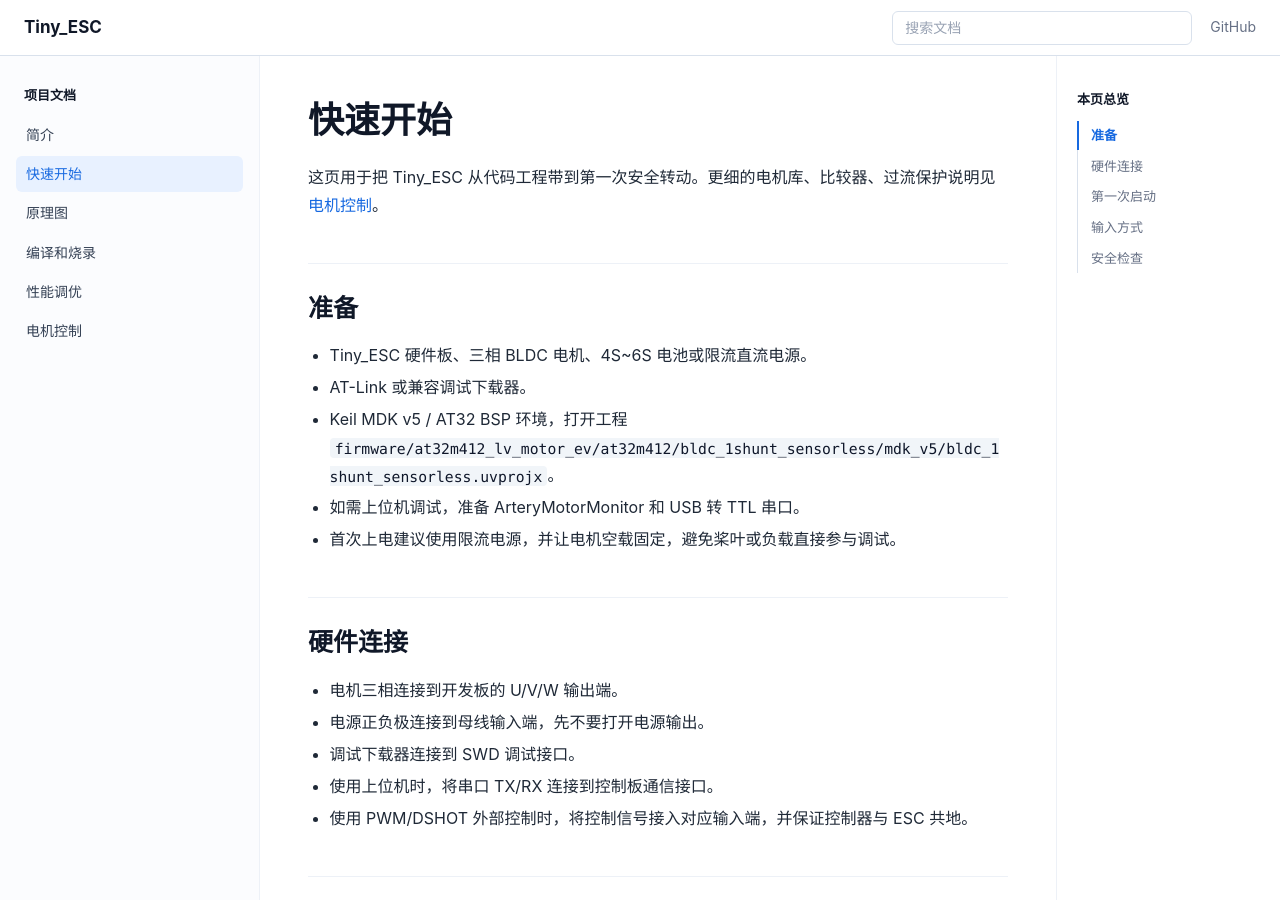
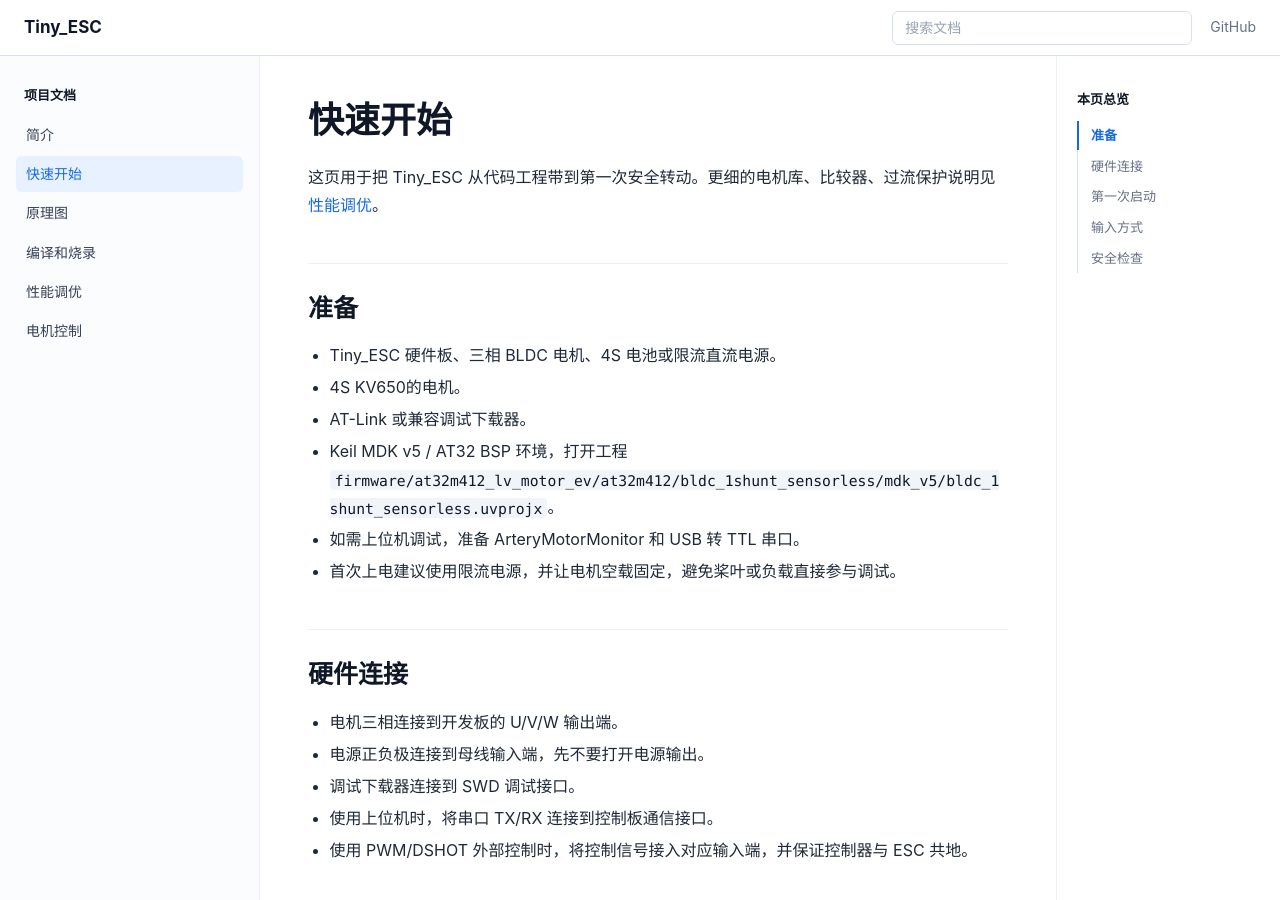
Before and after one commit to BearShang/motor_drv-software, a Jekyll site: the page built from docs/quick-start.md, in a window 1280 px wide and 900 px high. Built offline with Jekyll 4.4.1, drawn with Linux system fonts in a browser that asks for light colours.

Commit message:
修改快速开始

```diff
--- a/docs/quick-start.md
+++ b/docs/quick-start.md
@@ -4,11 +4,12 @@ title: 快速开始
 
 # 快速开始
 
-这页用于把 Tiny_ESC 从代码工程带到第一次安全转动。更细的电机库、比较器、过流保护说明见 [电机控制](motor-control.html)。
+这页用于把 Tiny_ESC 从代码工程带到第一次安全转动。更细的电机库、比较器、过流保护说明见 [性能调优](performance-tuning.html)。
 
 ## 准备
 
-- Tiny_ESC 硬件板、三相 BLDC 电机、4S~6S 电池或限流直流电源。
+- Tiny_ESC 硬件板、三相 BLDC 电机、4S 电池或限流直流电源。
+- 4S KV650的电机。
 - AT-Link 或兼容调试下载器。
 - Keil MDK v5 / AT32 BSP 环境，打开工程 `firmware/at32m412_lv_motor_ev/at32m412/bldc_1shunt_sensorless/mdk_v5/bldc_1shunt_sensorless.uvprojx`。
 - 如需上位机调试，准备 ArteryMotorMonitor 和 USB 转 TTL 串口。
```
